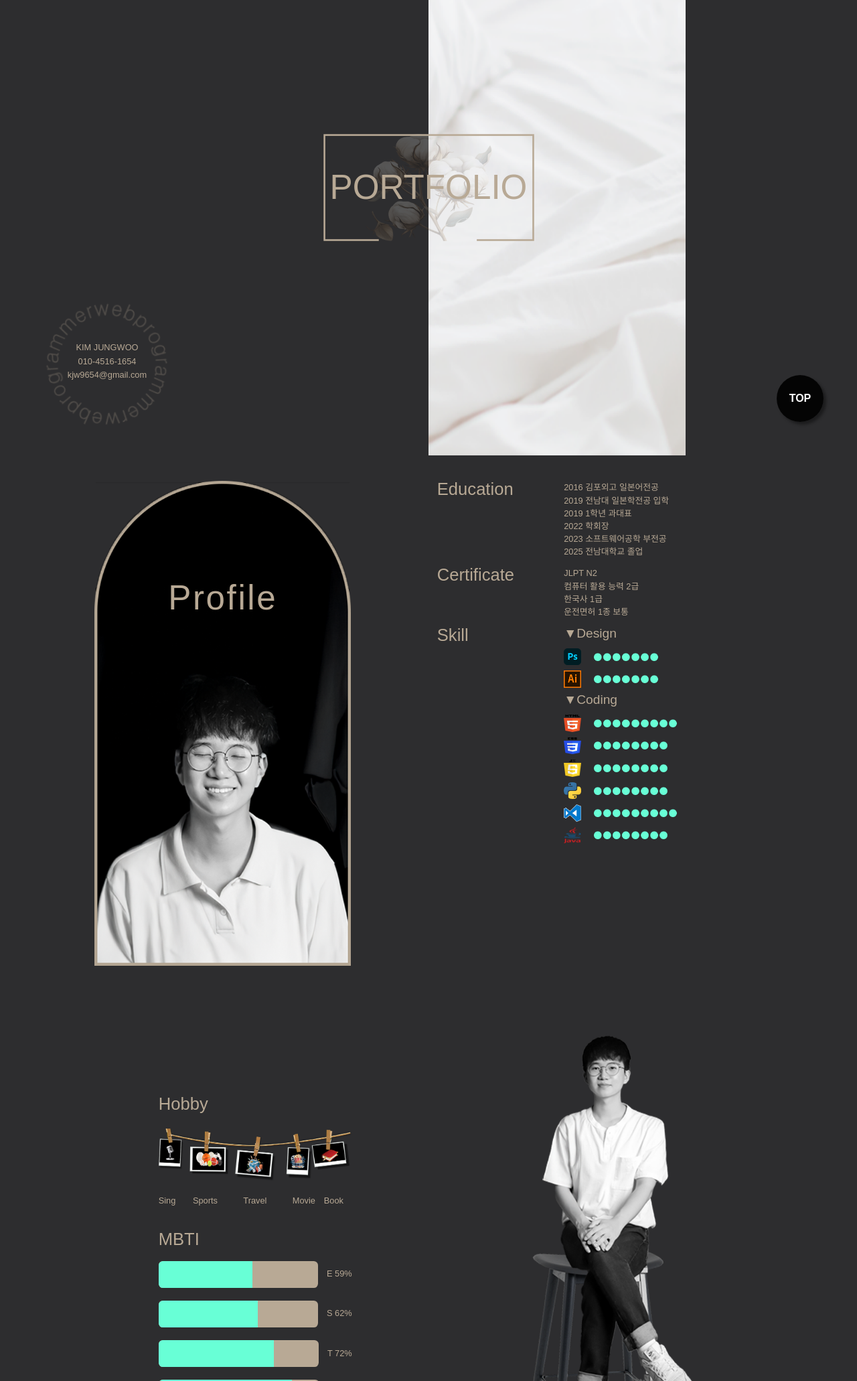
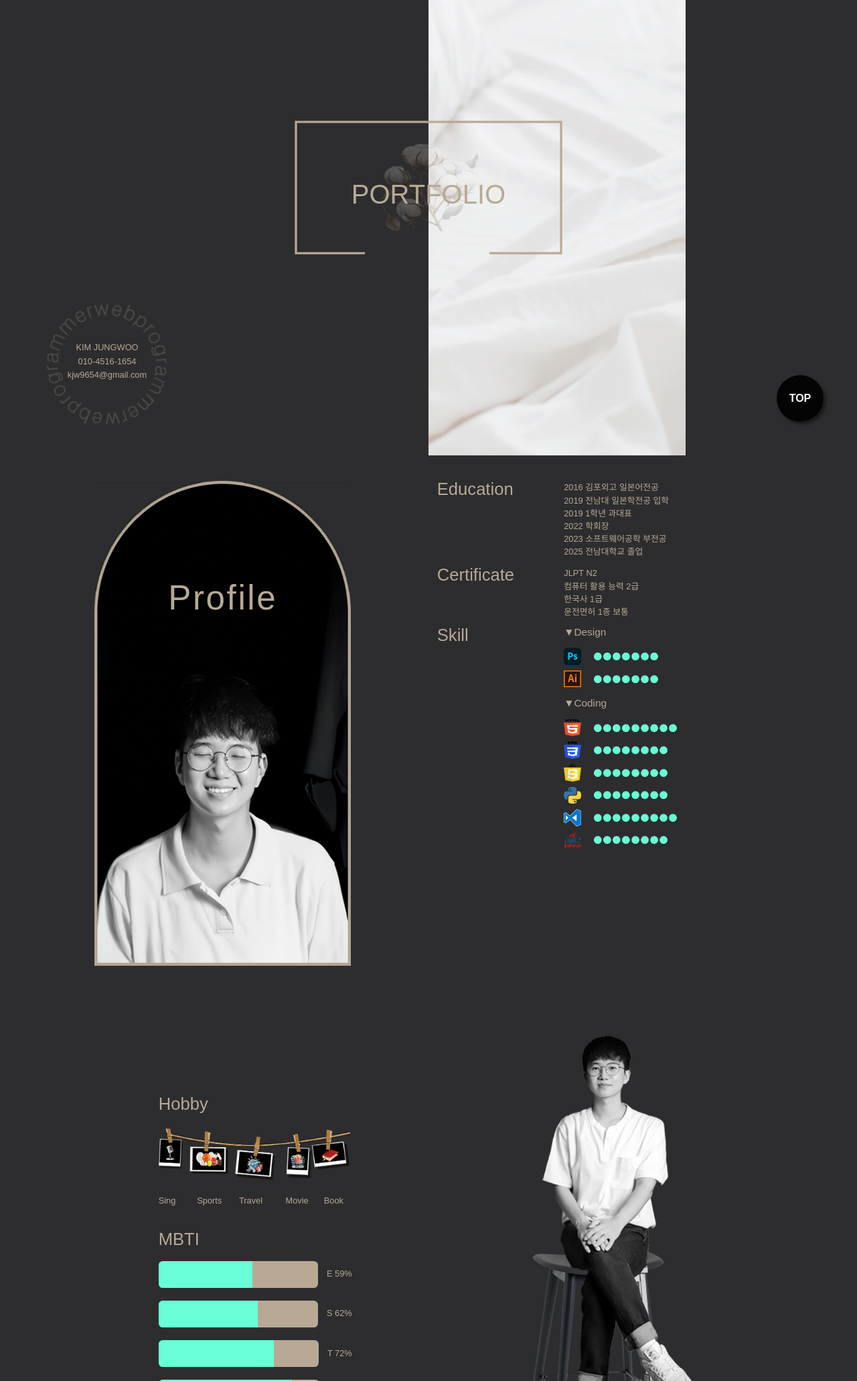
Before and after one commit to kjwcodes/kjwcodes.github.io, a plain HTML site: page index.html in a window 1280 px wide. Shown: the part 120-2182 px from the top of the page at 67% size. Drawn offline with nearby package versions, Linux system fonts and the light colour scheme; a web font is replaced by a local one.

Commit message:
files update in 2025-02-11

```diff
--- a/css/style.css
+++ b/css/style.css
@@ -58,17 +58,17 @@ body {
   top: 50%;
   left: 50%;
   transform: translate(-50%, -50%);
-  width: 30vw;
-  height: 20vh;
-  line-height: 20vh;
+  width: 600px;
+  height: 300px;
+  line-height: 8;
   background-image: url(../images/portfolio-box-image.png), url(../images/portfolio-background-image.png);
   background-repeat: no-repeat;
   background-position: center;
-  background-size: contain;
+  background-size: 400px 200px, 150px 130px;
 }
 
 .center1-box > h1 {
-  font-size: 4vw;
+  font-size: 40px;
   text-align: center;
 }
 
@@ -173,8 +173,8 @@ body {
 }
 
 #skill > div > h3 {
-  font-size: 1.5vw;
-  margin: 1vw 0;
+  font-size: 1.2vw;
+  margin-bottom: 2vh;
 }
 
 #skill > div > ul > li {
@@ -184,8 +184,8 @@ body {
   margin-bottom: 1vh;
 }
 
-#skill > div > h3 {
-  margin-top: 0;
+#skill > div > h3:nth-child(3) {
+  margin-top: 2vh;
 }
 
 #skill > div > ul > li > img {
@@ -260,11 +260,15 @@ transform: translateX(-1vw);
 }
 
 #sports {
-transform: translateX(-1vw);
+transform: translateX(-0.5vw);
+}
+
+#travel {
+  transform: translateX(-0.5vw);
 }
 
 #movie {
-transform: translateX(1vw);
+transform: translateX(0.2vw);
 }
 
 #mbti {
@@ -726,12 +730,16 @@ transform: translateX(1vw);
   font-size: 2vw;
   font-weight: bold;
   margin-bottom: 1vh;
+  text-align: right;
+  margin-right: 7vw;
 }
 
 #explain2 > p {
   font-size: 1vw;
   line-height: 1.5;
   word-break: keep-all;
+  text-align: right;
+  margin-right: 7vw;
 }
 
 #closet-sub-image {
```
